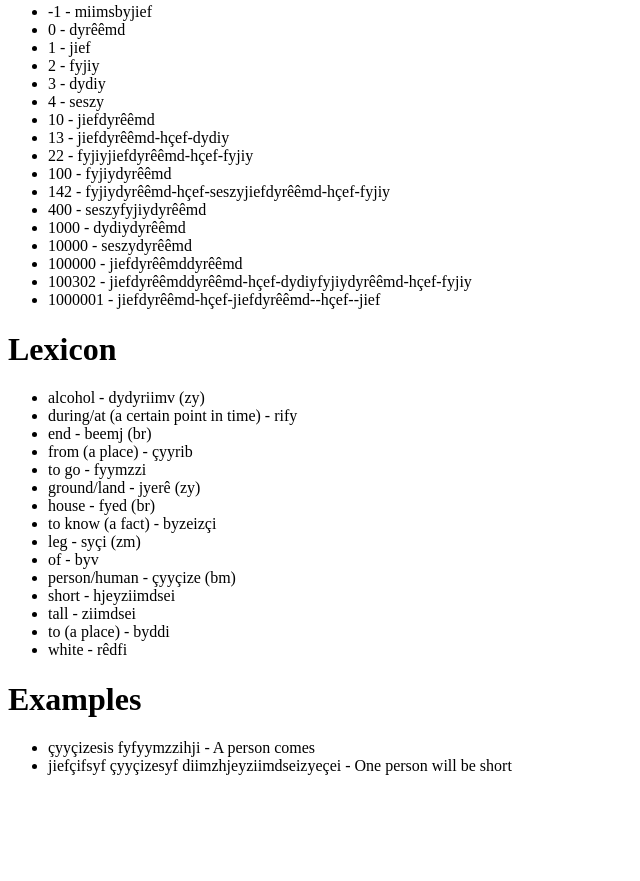
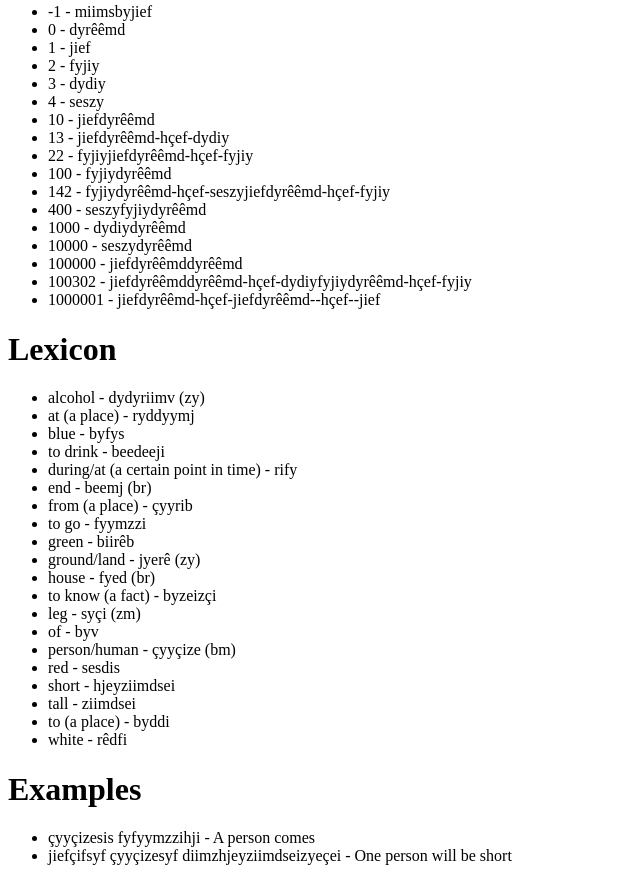
Before and after one commit to obranocookie/obranocookie.github.io, a plain HTML site: page index.html in a window 1280 px wide. Shown: the part 3739-4620 px from the top of the page, without its empty margins (0-640 px from the left). Before the commit the page ends 4530 px from the top, so only its background shows below. Drawn offline with Linux system fonts and the light colour scheme.

Commit message:
added some more words

```diff
--- a/index.html
+++ b/index.html
@@ -283,16 +283,21 @@
 <h1>Lexicon</h1>
 <ul>
 	<li>alcohol - dydyriimv (zy)</li>
+	<li>at (a place) - ryddyymj</li>
+	<li>blue - byfys</li>
+	<li>to drink - beedeeji</li>
 	<li>during/at (a certain point in time) - rify</li>
 	<li>end - beemj (br)</li>
 	<li>from (a place) - çyyrib</li>
 	<li>to go - fyymzzi</li>
+	<li>green - biirêb</li>
 	<li>ground/land - jyerê (zy)</li>
 	<li>house - fyed (br)</li>
 	<li>to know (a fact) - byzeizçi</li>
 	<li>leg - syçi (zm)</li>
 	<li>of - byv</li>
 	<li>person/human - çyyçize (bm)</li>
+	<li>red - sesdis</li>
 	<li>short - hjeyziimdsei</li>
 	<li>tall - ziimdsei</li>
 	<li>to (a place) - byddi</li>
```
